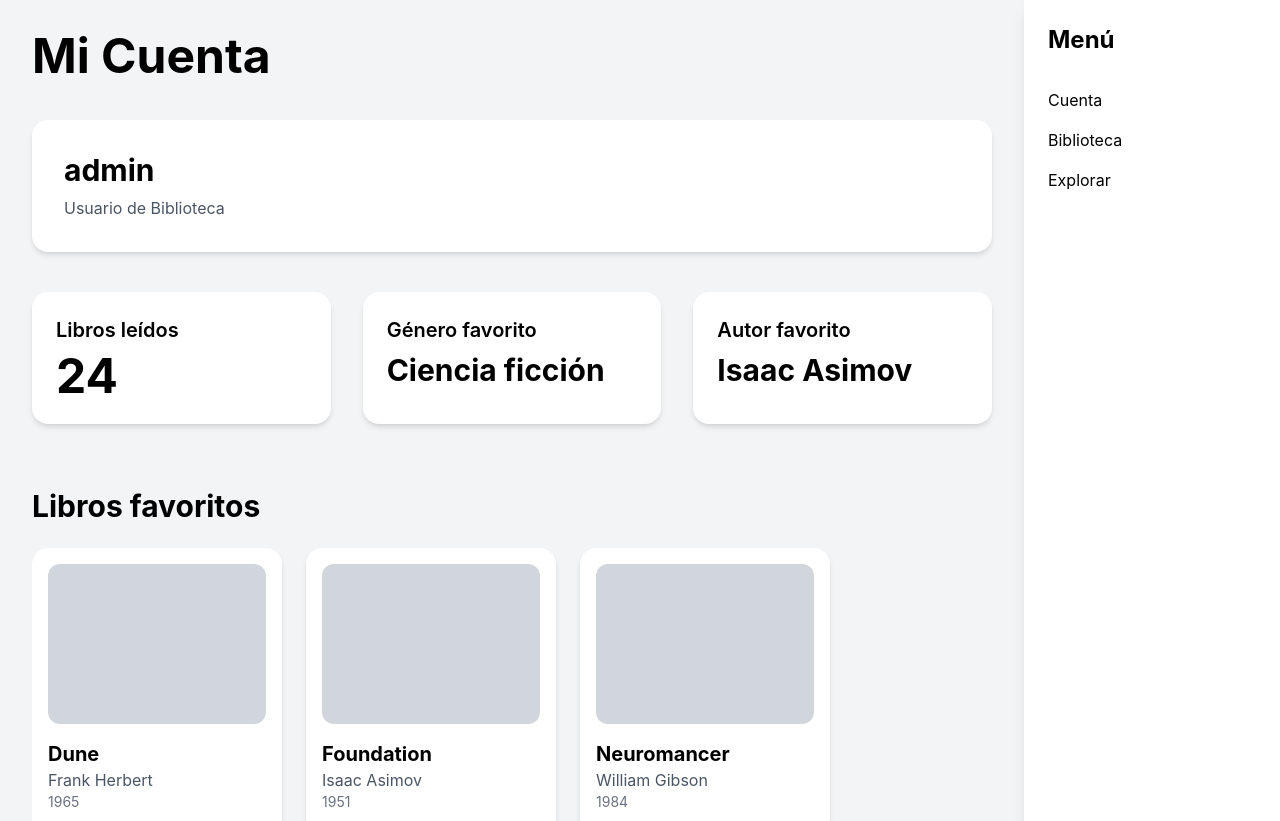
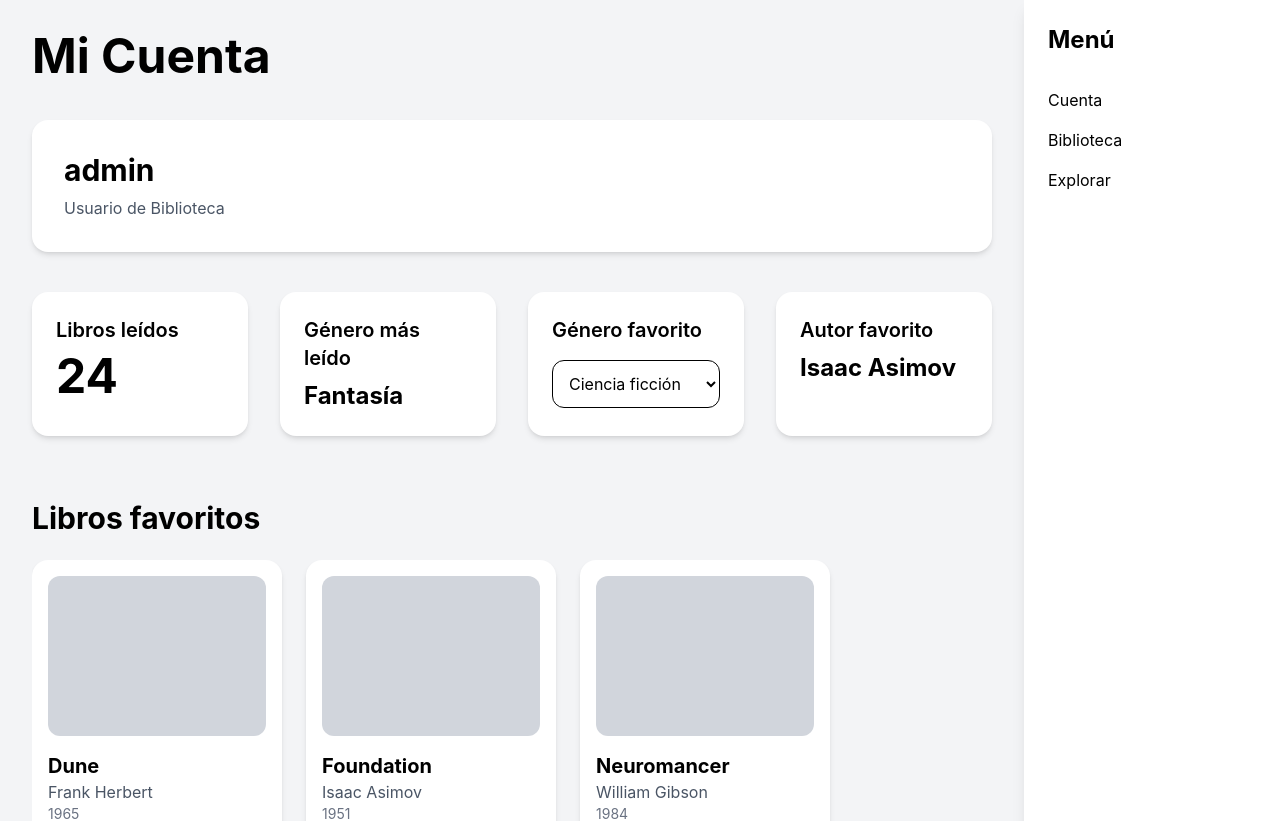
Before and after one commit to Leo141592/BibliotecaFrontend, a React (Vite) app: page /account in a window 1280 px wide. Shown: the top 821 px of the page. Built offline with nearby package versions, Linux system fonts and the light colour scheme.

Commit message:
Genero mas leido y genero favorito

```diff
--- a/src/pages/AccountPage.tsx
+++ b/src/pages/AccountPage.tsx
@@ -1,10 +1,13 @@
 import MainLayout from "../layouts/MainLayout"
 import { useNavigate } from "react-router-dom"
+import { useState } from "react"
 import BookCard from "../components/BookCard"
 
 function AccountPage() {
 
   const navigate = useNavigate()
+
+  const [favoriteGenre, setFavoriteGenre] = useState("Ciencia ficción")
 
   const favoriteBooks = [
     {
@@ -52,7 +55,7 @@ function AccountPage() {
       </div>
 
       {/* Estadísticas */}
-      <div className="grid grid-cols-1 md:grid-cols-3 gap-8 mb-16">
+      <div className="grid grid-cols-1 md:grid-cols-2 lg:grid-cols-4 gap-8 mb-16">
 
         {/* Libros leídos */}
         <div className="bg-white rounded-2xl shadow-md p-6">
@@ -67,16 +70,38 @@ function AccountPage() {
 
         </div>
 
+        {/* Género más leído */}
+        <div className="bg-white rounded-2xl shadow-md p-6">
+
+          <h3 className="text-xl font-semibold mb-2">
+            Género más leído
+          </h3>
+
+          <p className="text-2xl font-bold">
+            Fantasía
+          </p>
+
+        </div>
+
         {/* Género favorito */}
         <div className="bg-white rounded-2xl shadow-md p-6">
 
-          <h3 className="text-xl font-semibold mb-2">
+          <h3 className="text-xl font-semibold mb-4">
             Género favorito
           </h3>
 
-          <p className="text-3xl font-bold">
-            Ciencia ficción
-          </p>
+          <select
+            value={favoriteGenre}
+            onChange={(e) => setFavoriteGenre(e.target.value)}
+            className="w-full p-3 rounded-xl border"
+          >
+            <option>Ciencia ficción</option>
+            <option>Fantasía</option>
+            <option>Misterio</option>
+            <option>Romance</option>
+            <option>Terror</option>
+            <option>Aventura</option>
+          </select>
 
         </div>
 
@@ -87,13 +112,14 @@ function AccountPage() {
             Autor favorito
           </h3>
 
-          <p className="text-3xl font-bold">
+          <p className="text-2xl font-bold">
             Isaac Asimov
           </p>
 
         </div>
 
       </div>
+
       {/* Libros favoritos */}
       <section className="mb-16">
 
```
Lines whose indentation alone changed are shown as unchanged.
